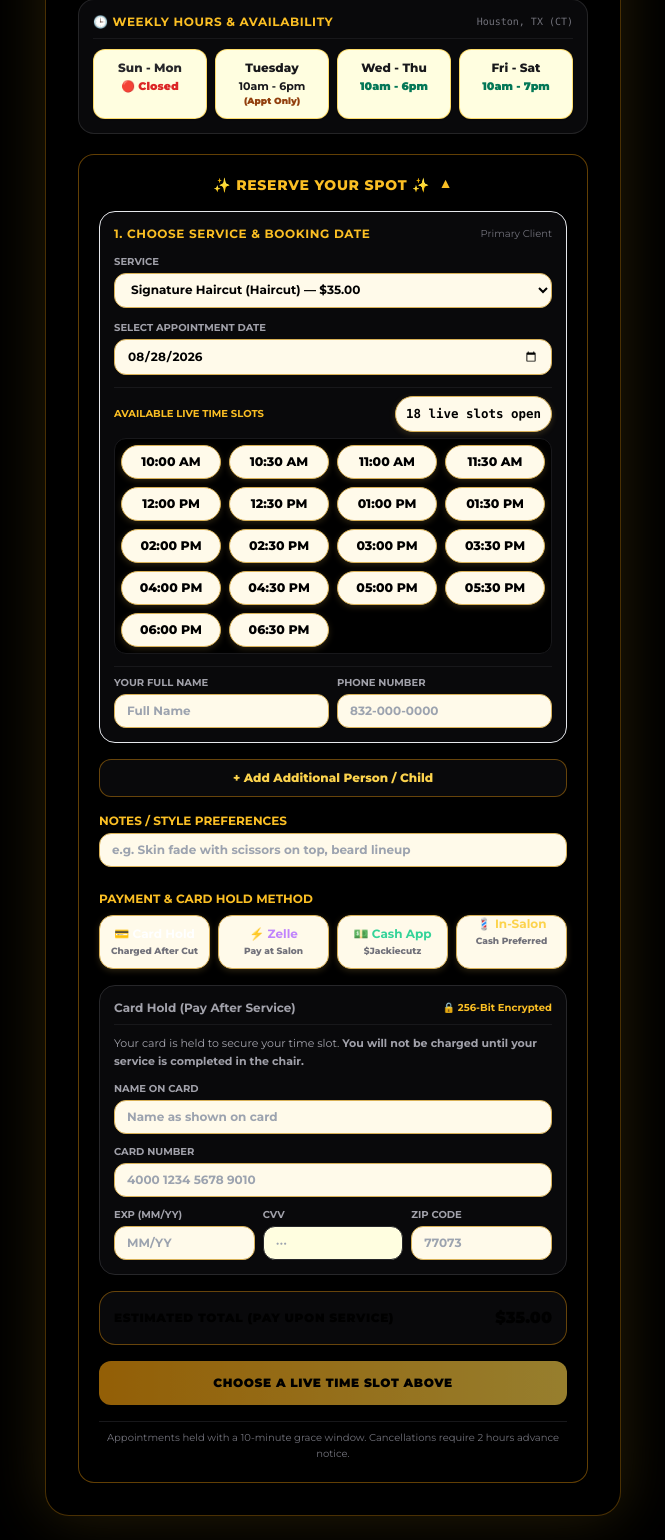
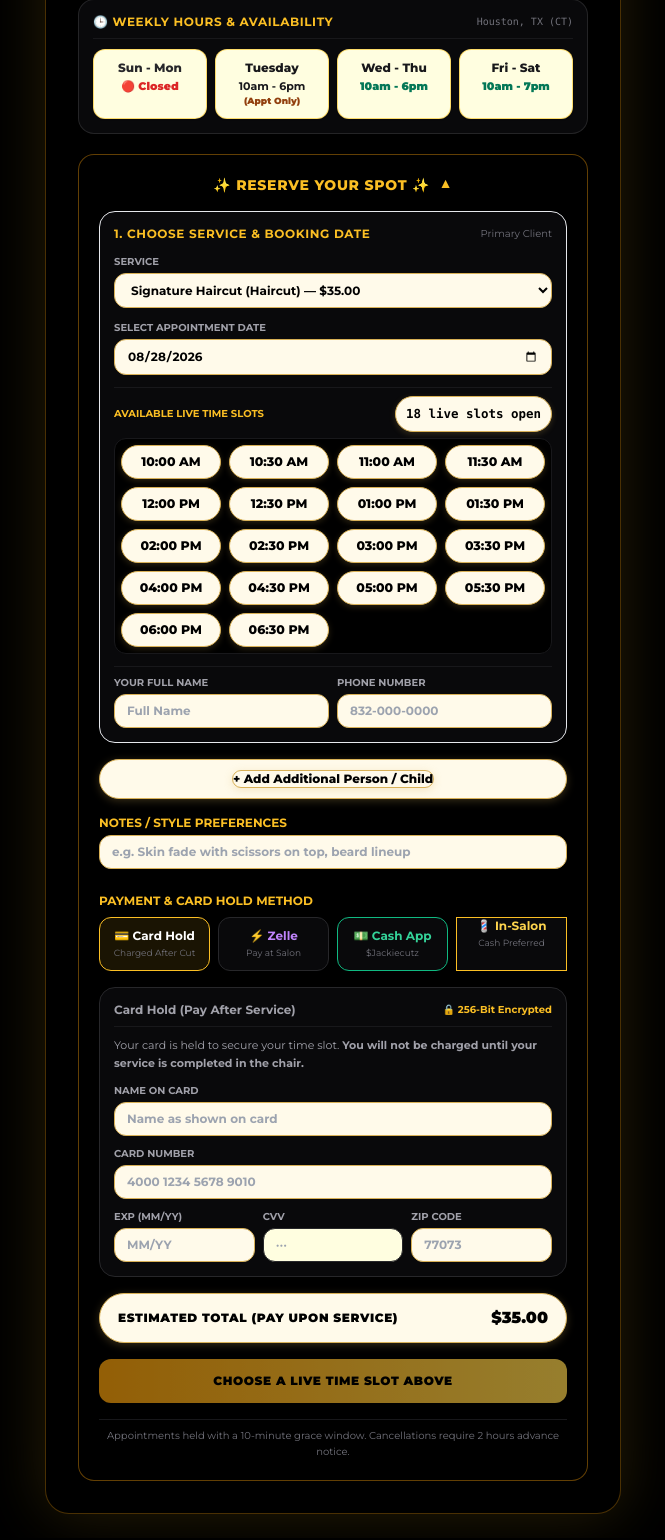
Before and after one commit to JOlvera-Coder/jackiecutz, a Flask app: page /booking in a window 1280 px wide. Shown: the part 853-2393 px from the top of the page, without its empty margins (307-972 px from the left). Run offline with Flask 3, Linux system fonts and the light colour scheme; the visitor is signed in with stand-in values (Sample User, id 1); data comes from the database, SQL or seed files in the repository; data that the repository does not hold is empty; some libraries are stand-ins or nearby versions; some web fonts are replaced.

Commit message:
Apply exact #fffaea cream background and black text to Add Person button and Estimated Total bar

```diff
--- a/app/templates/base.html
+++ b/app/templates/base.html
@@ -127,31 +127,34 @@
             font-size: 0.78rem !important;
         }
 
-        /* 1. "+ Add Additional Person / Child" Tab Styling (#fffaea Cream) */
-        button[id*="add-person"],
-        button[id*="add-child"],
+        /* 1. "+ Add Additional Person / Child" Pill Button */
+        #btn-add-person,
+        #btn-add-child,
+        #txt-add-person-btn,
+        button#btn-add-person,
         button[onclick*="addPerson"],
         button[onclick*="addChild"],
-        #btn-add-person,
-        .btn-add-client,
-        form button:has(span:contains("Add Additional Person")),
-        div:has(> button:contains("Add Additional Person")) button {
+        button.w-full.py-2\.5.border,
+        button.w-full.py-2\.5,
+        div:has(> #txt-add-person-btn) button,
+        button:has(#txt-add-person-btn) {
             background-color: #fffaea !important;
             background: #fffaea !important;
             color: #000000 !important;
             -webkit-text-fill-color: #000000 !important;
             border: 1px solid #d8b056 !important;
             font-weight: 800 !important;
-            border-radius: 12px !important;
+            border-radius: 9999px !important;
             box-shadow: 0 2px 8px rgba(216, 176, 86, 0.25) !important;
             transition: all 0.2s ease-in-out !important;
         }
 
-        /* Universal catch for "+ Add Additional Person / Child" */
-        button:is([id*="add"], [class*="add"]) {
-            background-color: #fffaea !important;
+        #btn-add-person *,
+        #btn-add-child *,
+        #txt-add-person-btn,
+        button#btn-add-person * {
             color: #000000 !important;
-            border-color: #d8b056 !important;
+            -webkit-text-fill-color: #000000 !important;
             font-weight: 800 !important;
         }
 
@@ -163,8 +166,8 @@
         button[data-payment],
         .payment-tab,
         .pay-option,
-        label:has(input[name="payment_method"]),
-        div:has(> input[name="payment_method"]) {
+        div.grid.grid-cols-2.sm\:grid-cols-4 button,
+        div.grid.grid-cols-4 button {
             background-color: #fffaea !important;
             background: #fffaea !important;
             color: #000000 !important;
@@ -175,48 +178,43 @@
             transition: all 0.2s ease-in-out !important;
         }
 
-        /* Payment Tab Text Elements */
         div[id*="pay-method"] button *,
         div[class*="grid-cols-4"] button *,
         button[id^="pay-"] *,
         button[data-payment] *,
         .payment-tab *,
-        .pay-option * {
+        .pay-option *,
+        div.grid.grid-cols-2.sm\:grid-cols-4 button * {
             color: #000000 !important;
             -webkit-text-fill-color: #000000 !important;
             font-weight: 800 !important;
         }
 
-        /* Payment Tab Selected/Active State (Highlighted Gold Ring) */
-        div[id*="pay-method"] button.selected,
-        button[id^="pay-"].active,
-        button[data-payment].active,
-        .payment-tab.selected,
-        .pay-option.selected {
-            background: linear-gradient(135deg, #ffffff 0%, #fff2cb 50%, #e5c16d 100%) !important;
-            border: 2px solid #ffffff !important;
-            box-shadow: 0 0 16px rgba(223, 186, 107, 0.7) !important;
-        }
-
         /* 3. "Estimated Total (Pay Upon Service)" Bar */
-        div[id*="total-container"],
-        div[class*="total"],
-        div:has(> #booking-total-price),
-        div:has(> span:contains("ESTIMATED TOTAL")),
-        div:has(> p:contains("ESTIMATED TOTAL")) {
+        #total-container,
+        #booking-total-container,
+        div.flex.justify-between.items-center.p-3.bg-zinc-950,
+        div.flex.justify-between.items-center.p-3.bg-black,
+        div.flex.justify-between.items-center.p-3.rounded-xl,
+        div.flex.justify-between.items-center.p-3.rounded-2xl,
+        div.flex.justify-between.items-center:has(#booking-total-price),
+        div.flex.justify-between.items-center:has(#txt-total-label),
+        div:has(> #booking-total-price) {
             background-color: #fffaea !important;
             background: #fffaea !important;
             border: 1px solid #d8b056 !important;
             border-radius: 9999px !important;
             box-shadow: 0 2px 8px rgba(216, 176, 86, 0.25) !important;
+            padding: 12px 18px !important;
         }
 
         /* Estimated Total Bar Typography */
-        div[id*="total-container"] *,
-        div[class*="total"] *,
+        #total-container *,
+        #booking-total-container *,
         #booking-total-price,
-        span[id*="total"],
-        p[id*="total"] {
+        #txt-total-label,
+        div:has(> #booking-total-price) *,
+        div.flex.justify-between.items-center:has(#booking-total-price) * {
             color: #000000 !important;
             -webkit-text-fill-color: #000000 !important;
             font-weight: 900 !important;
```
